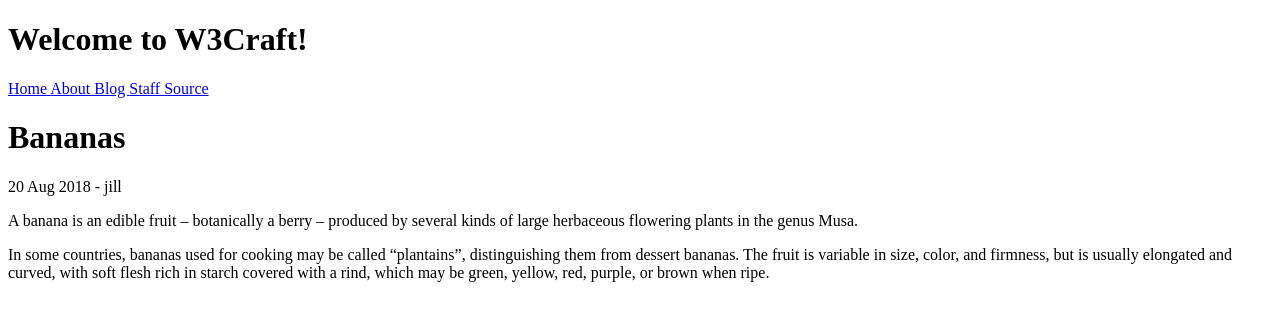
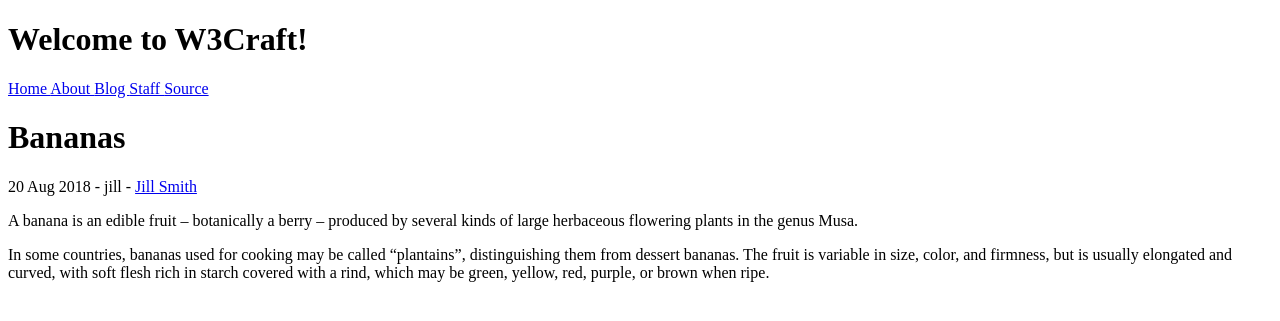
Before and after one commit to w3craft/www, a Jekyll site: the page built from _posts/2018-08-20-bananas.md, in a window 1280 px wide. Shown: the top 321 px of the page. Built offline with Jekyll 4.4.1, drawn with Linux system fonts in a browser that asks for light colours.

Commit message:
Update post.html

```diff
--- a/_layouts/post.html
+++ b/_layouts/post.html
@@ -2,6 +2,14 @@
 layout: default
 ---
 <h1>{{ page.title }}</h1>
-<p>{{ page.date | date_to_string }} - {{ page.author }}</p>
+<p>{{ page.date | date_to_string }} - {{ page.author }}
+  {% assign author = site.authors | where: 'short_name', page.author | first %}
+  {% if author %}
+    - <a
+        href="{{ author.url }}">
+      {{ author.name }}
+    </a>
+  {% endif %}
+</p>
 
 {{ content }}
```
